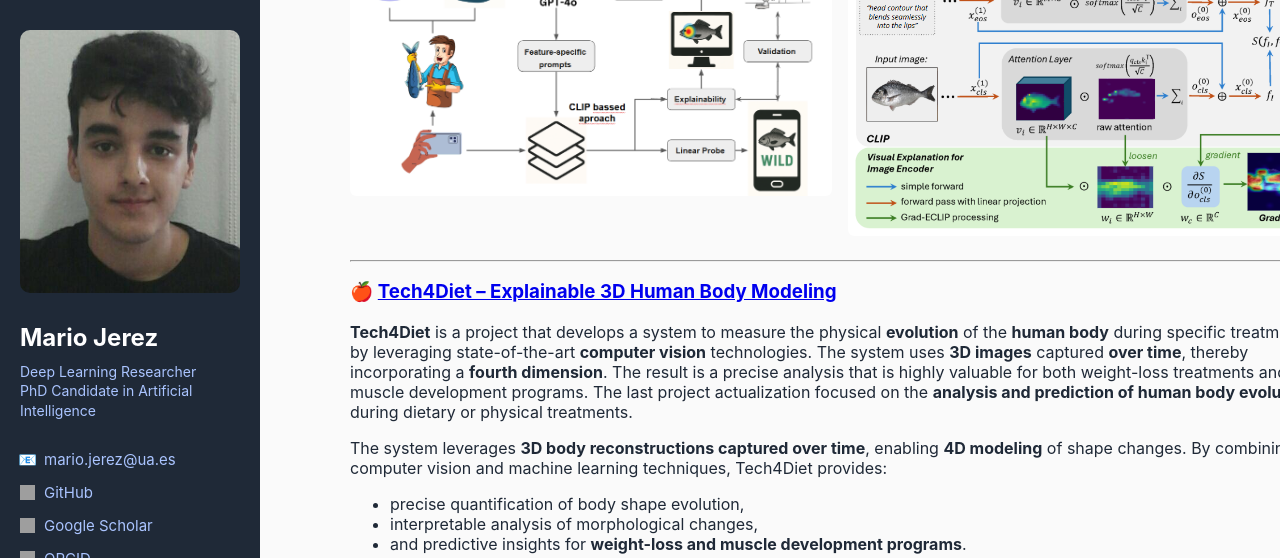
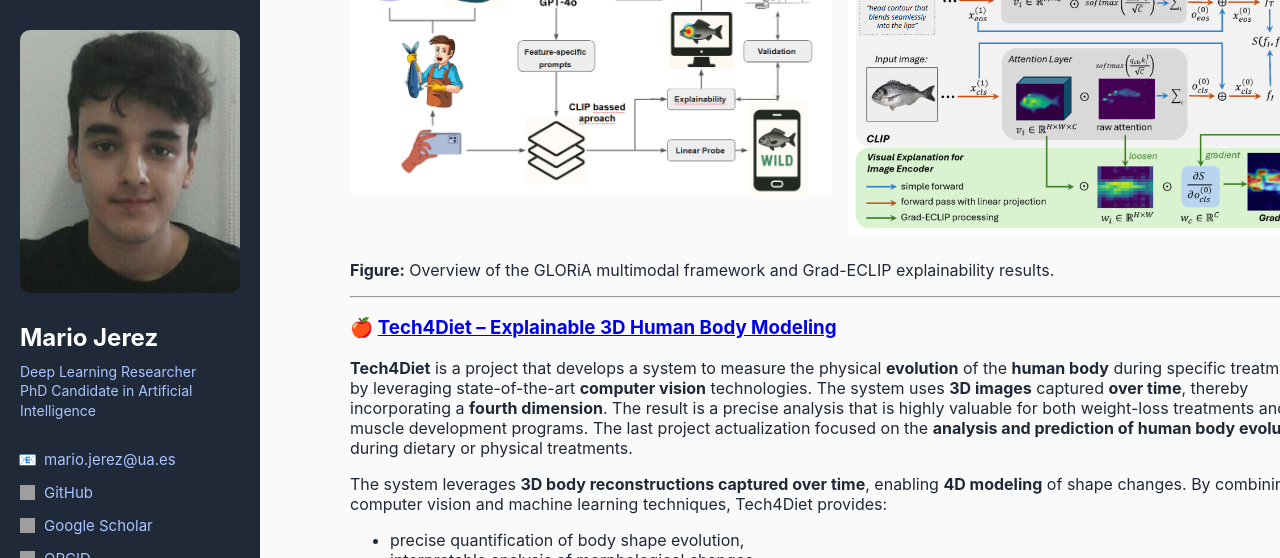
Before and after one commit to Mariojt72/Mariojt72.github.io, a Jekyll site: the page built from index.md, in a window 1280 px wide and 1400 px high, scrolled down 633 px, cut to the strip 0-558 px from the top of the window. Built offline with Jekyll 4.4.1, drawn with Linux system fonts in a browser that asks for light colours; some of the changed text lies outside the part shown; grey boxes are pictures that could not be loaded.

Commit message:
Enhance GLORiA and Tech4Diet sections with captions
Added a figure caption for the GLORiA framework and updated the video section for Tech4Diet.

```diff
--- a/index.md
+++ b/index.md
@@ -31,6 +31,11 @@
        alt="Grad-ECLIP visual explanation for GLORiA">
 </div>
 
+<p class="image-caption">
+  <strong>Figure:</strong> Overview of the GLORiA multimodal framework and Grad-ECLIP explainability results.
+</p>
+
+
 ---
 
 ### 🍎 [Tech4Diet – Explainable 3D Human Body Modeling](https://github.com/Tech4DLab)
@@ -41,12 +46,18 @@
 - interpretable analysis of morphological changes,
 - and predictive insights for **weight-loss and muscle development programs**.
 
-<div class="project-video">
-  <video controls preload="metadata">
-    <source src="https://raw.githubusercontent.com/Mariojt72/Mariojt72.github.io/main/assets/Tech4D.mp4">
-    Your browser does not support the video tag.
-  </video>
-</div>
+<figure class="project-video-figure">
+  <div class="project-video">
+    <video controls preload="metadata">
+      <source src="https://raw.githubusercontent.com/Mariojt72/Mariojt72.github.io/main/assets/Tech4D.mp4">
+      Your browser does not support the video tag.
+    </video>
+  </div>
+  <figcaption>
+    <strong>Figure 2.</strong> Temporal 3D reconstruction and analysis of human body evolution in the Tech4Diet system.
+  </figcaption>
+</figure>
+
 
 ---
 
```
